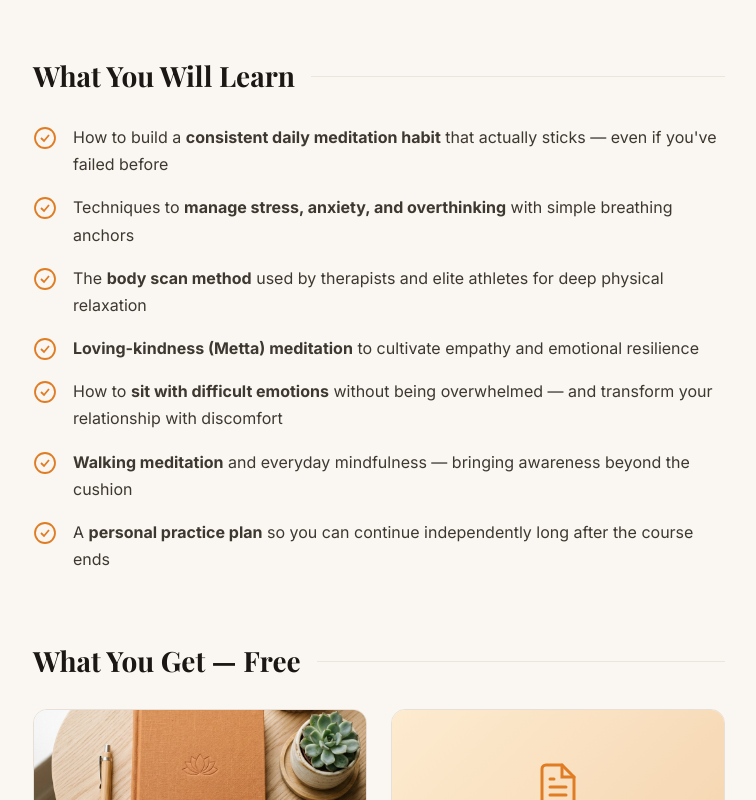
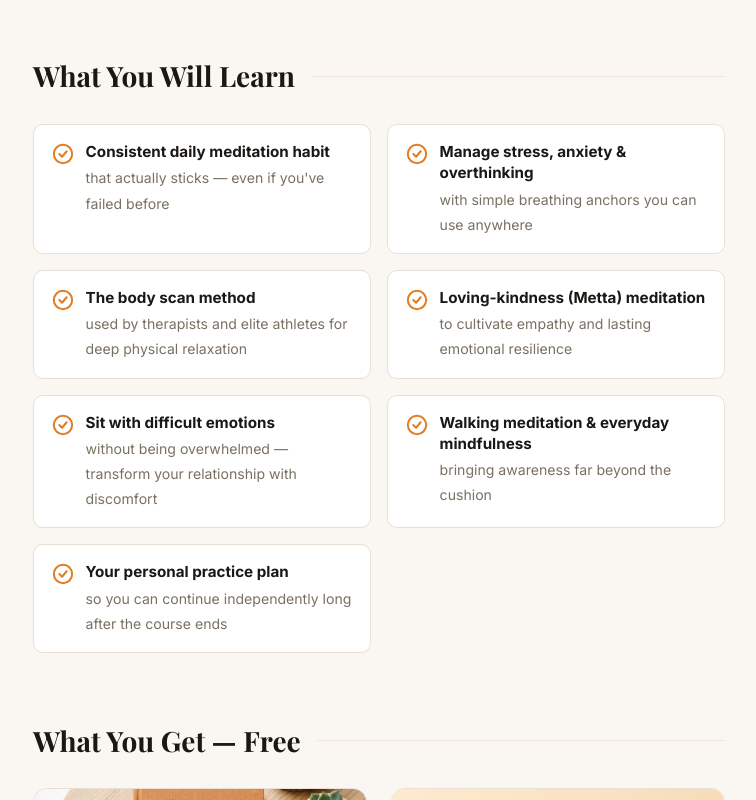
Before and after one commit to akshatsharma7408-arch/meditation-course, a Next.js app: page /meditation-course/ in a window 1280 px wide. Shown: the part 2000-2800 px from the top of the page, without its empty margins (39-795 px from the left). Built offline with nearby package versions, Linux system fonts and the light colour scheme; a web font is replaced by a local one.

Commit message:
Redesign learn section: card grid layout, works on all screen sizes

```diff
--- a/app/components/LearnSection.js
+++ b/app/components/LearnSection.js
@@ -1,29 +1,62 @@
-const LearnIcon = () => (
-  <svg className="learn-icon" viewBox="0 0 24 24" fill="none" stroke="currentColor" strokeWidth="1.8">
-    <path d="M12 2C6.48 2 2 6.48 2 12s4.48 10 10 10 10-4.48 10-10S17.52 2 12 2z" />
-    <path d="M8 12l3 3 5-6" />
+const items = [
+  {
+    bold: 'Consistent daily meditation habit',
+    rest: 'that actually sticks — even if you\'ve failed before',
+  },
+  {
+    bold: 'Manage stress, anxiety & overthinking',
+    rest: 'with simple breathing anchors you can use anywhere',
+  },
+  {
+    bold: 'The body scan method',
+    rest: 'used by therapists and elite athletes for deep physical relaxation',
+  },
+  {
+    bold: 'Loving-kindness (Metta) meditation',
+    rest: 'to cultivate empathy and lasting emotional resilience',
+  },
+  {
+    bold: 'Sit with difficult emotions',
+    rest: 'without being overwhelmed — transform your relationship with discomfort',
+  },
+  {
+    bold: 'Walking meditation & everyday mindfulness',
+    rest: 'bringing awareness far beyond the cushion',
+  },
+  {
+    bold: 'Your personal practice plan',
+    rest: 'so you can continue independently long after the course ends',
+  },
+];
+
+const CheckIcon = () => (
+  <svg
+    className="learn-card__icon"
+    viewBox="0 0 24 24"
+    fill="none"
+    stroke="currentColor"
+    strokeWidth="2.2"
+    strokeLinecap="round"
+    strokeLinejoin="round"
+    aria-hidden="true"
+  >
+    <circle cx="12" cy="12" r="10" />
+    <polyline points="8 12 11 15 16 9" />
   </svg>
 );
 
-const items = [
-  <>How to build a <strong>consistent daily meditation habit</strong> that actually sticks — even if you&apos;ve failed before</>,
-  <>Techniques to <strong>manage stress, anxiety, and overthinking</strong> with simple breathing anchors</>,
-  <>The <strong>body scan method</strong> used by therapists and elite athletes for deep physical relaxation</>,
-  <><strong>Loving-kindness (Metta) meditation</strong> to cultivate empathy and emotional resilience</>,
-  <>How to <strong>sit with difficult emotions</strong> without being overwhelmed — and transform your relationship with discomfort</>,
-  <><strong>Walking meditation</strong> and everyday mindfulness — bringing awareness beyond the cushion</>,
-  <>A <strong>personal practice plan</strong> so you can continue independently long after the course ends</>,
-];
-
 export default function LearnSection() {
   return (
-    <section id="learn">
+    <section id="learn" className="learn-section">
       <h2 className="section-label">What You Will Learn</h2>
-      <ul className="learn-list">
+      <ul className="learn-grid" role="list">
         {items.map((item, i) => (
-          <li key={i}>
-            <LearnIcon />
-            <span>{item}</span>
+          <li key={i} className="learn-card">
+            <CheckIcon />
+            <div className="learn-card__text">
+              <strong className="learn-card__bold">{item.bold}</strong>
+              <span className="learn-card__rest"> {item.rest}</span>
+            </div>
           </li>
         ))}
       </ul>
--- a/app/globals.css
+++ b/app/globals.css
@@ -465,25 +465,52 @@ button { border: none; cursor: pointer; font-family: inherit; }
   flex-shrink: 0;
 }
 
-/* LEARN LIST */
-.learn-list {
+/* LEARN GRID */
+.learn-grid {
   list-style: none;
-  display: flex;
-  flex-direction: column;
+  display: grid;
+  grid-template-columns: repeat(2, 1fr);
   gap: var(--space-md);
 }
-.learn-list li {
+.learn-card {
   display: flex;
   align-items: flex-start;
-  gap: var(--space-md);
-  font-size: 1rem;
-  line-height: 1.7;
+  gap: .75rem;
+  background: var(--clr-bg-card);
+  border: 1px solid var(--clr-border);
+  border-radius: var(--radius-md);
+  padding: 1rem 1.1rem;
+  transition: box-shadow var(--dur-fast), transform var(--dur-fast);
 }
-.learn-icon {
-  width: 24px; height: 24px;
+.learn-card:hover {
+  box-shadow: var(--shadow-md);
+  transform: translateY(-2px);
+}
+.learn-card__icon {
+  width: 22px;
+  height: 22px;
+  color: var(--clr-accent);
   flex-shrink: 0;
-  color: var(--clr-accent);
   margin-top: 2px;
+}
+.learn-card__text {
+  font-size: .95rem;
+  line-height: 1.65;
+  color: var(--clr-text-body);
+  min-width: 0;
+}
+.learn-card__bold {
+  display: block;
+  font-weight: 700;
+  color: var(--clr-text-primary);
+  font-size: .95rem;
+  line-height: 1.4;
+  margin-bottom: .2rem;
+}
+.learn-card__rest {
+  font-size: .88rem;
+  color: var(--clr-text-muted);
+  line-height: 1.55;
 }
 
 /* BONUS CARDS */
@@ -959,6 +986,12 @@ button { border: none; cursor: pointer; font-family: inherit; }
   /* --- Learn list --- */
   .learn-list li { font-size: .95rem; }
 
+  /* --- Learn grid: 1 column on mobile --- */
+  .learn-grid { grid-template-columns: 1fr; gap: .75rem; }
+  .learn-card { padding: .875rem 1rem; }
+  .learn-card__bold { font-size: .92rem; }
+  .learn-card__rest { font-size: .85rem; }
+
   /* --- Bonus grid: 1 column --- */
   .bonus-grid { grid-template-columns: 1fr; }
   .bonus-card__body { padding: 1rem; }
@@ -1014,6 +1047,13 @@ button { border: none; cursor: pointer; font-family: inherit; }
   .sidebar__price { font-size: 1.6rem; }
   .sidebar__cta-btn { font-size: 1rem; padding: .9rem 0; }
 
+  /* --- Learn grid at 480px --- */
+  .learn-grid { gap: .6rem; }
+  .learn-card { padding: .75rem .875rem; gap: .6rem; }
+  .learn-card__icon { width: 20px; height: 20px; }
+  .learn-card__bold { font-size: .88rem; }
+  .learn-card__rest { font-size: .82rem; }
+
   /* Accordion */
   .accordion__trigger { padding: .875rem 1rem; font-size: .9rem; }
   .accordion__series-num { width: 28px; height: 28px; font-size: .78rem; }
@@ -1044,6 +1084,9 @@ button { border: none; cursor: pointer; font-family: inherit; }
   .sticky-nav__title { max-width: 120px; }
 
   .sidebar__summary-grid { grid-template-columns: repeat(2, 1fr); }
+  .learn-card { padding: .65rem .75rem; }
+  .learn-card__bold { font-size: .85rem; }
+  .learn-card__rest { font-size: .8rem; }
   .accordion__trigger { padding: .75rem .875rem; }
 
   .mobile-cta-bar__inner { gap: .5rem; }
@@ -1054,6 +1097,8 @@ button { border: none; cursor: pointer; font-family: inherit; }
    TOUCH — remove hover effects on touch devices
    ============================================================ */
 @media (hover: none) {
+  .learn-card:hover { transform: none; box-shadow: none; }
+  .learn-card:active { box-shadow: var(--shadow-sm); transform: scale(0.99); }
   .bonus-card:hover { transform: none; box-shadow: none; }
   .review-card:hover { transform: none; box-shadow: var(--shadow-sm); }
   .sidebar__summary-item:hover { transform: none; border-color: transparent; }
```
